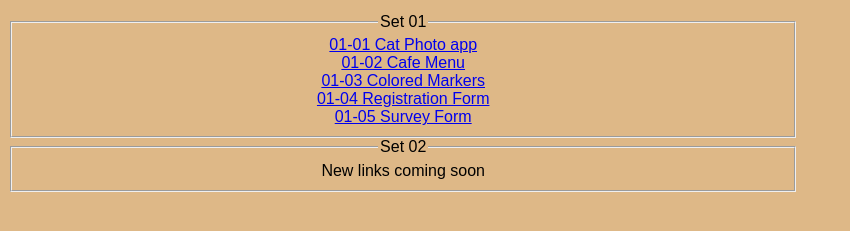
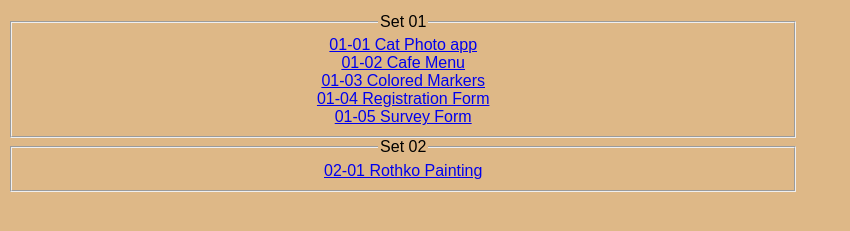
Before and after one commit to wiccawill420/freecodecamp, a plain HTML site: page index.html in a window 1280 px wide. Shown: the part 101-332 px from the top of the page, without its empty margins (0-850 px from the left). Drawn offline with Linux system fonts and the light colour scheme.

Commit message:
added 02-01 to main index page

```diff
--- a/index.html
+++ b/index.html
@@ -16,7 +16,7 @@
 		</fieldset>
 		<fieldset style="width:60%;text-align:center">
 			<legend>Set 02</legend>
-			<div>New links coming soon</div>
+			<div><a href="02-01-rothko_painting/index.html">02-01 Rothko Painting</a></div>
 		</fieldset>
 	</body>
 </html>
```
